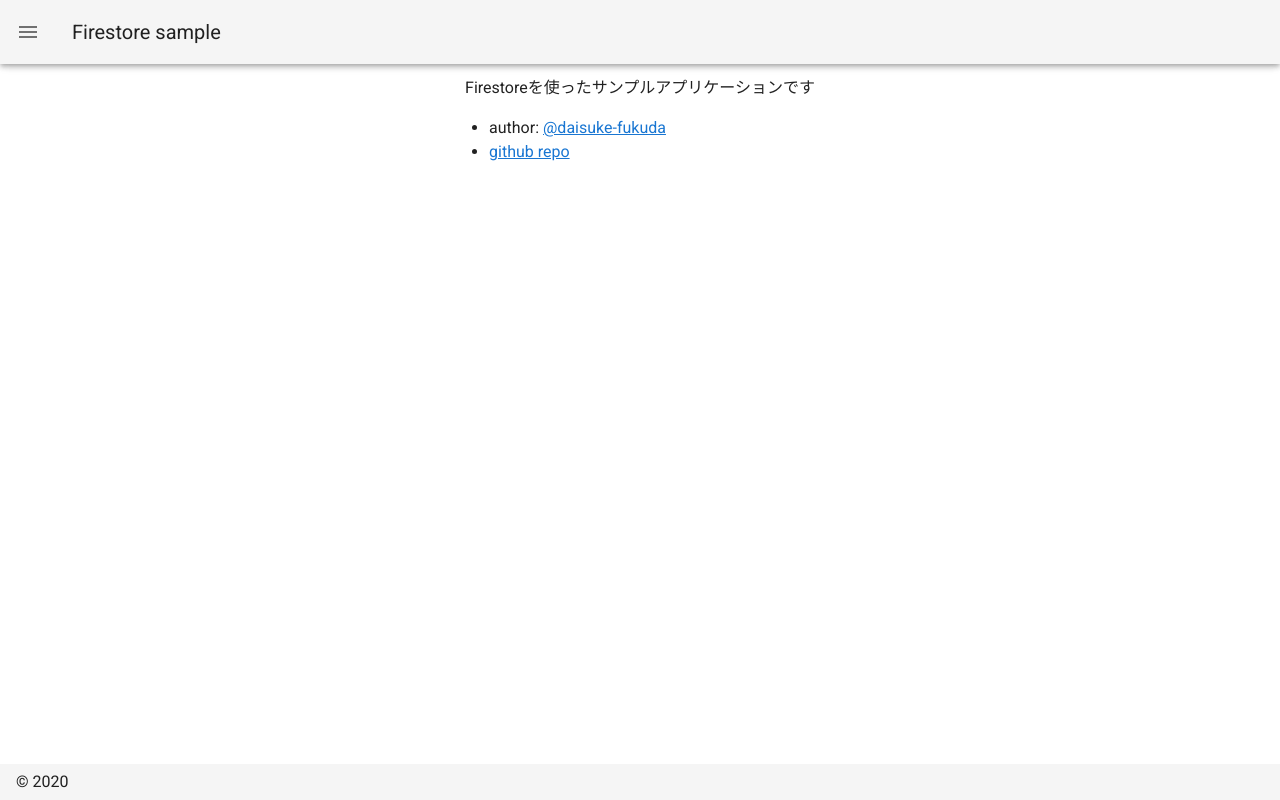
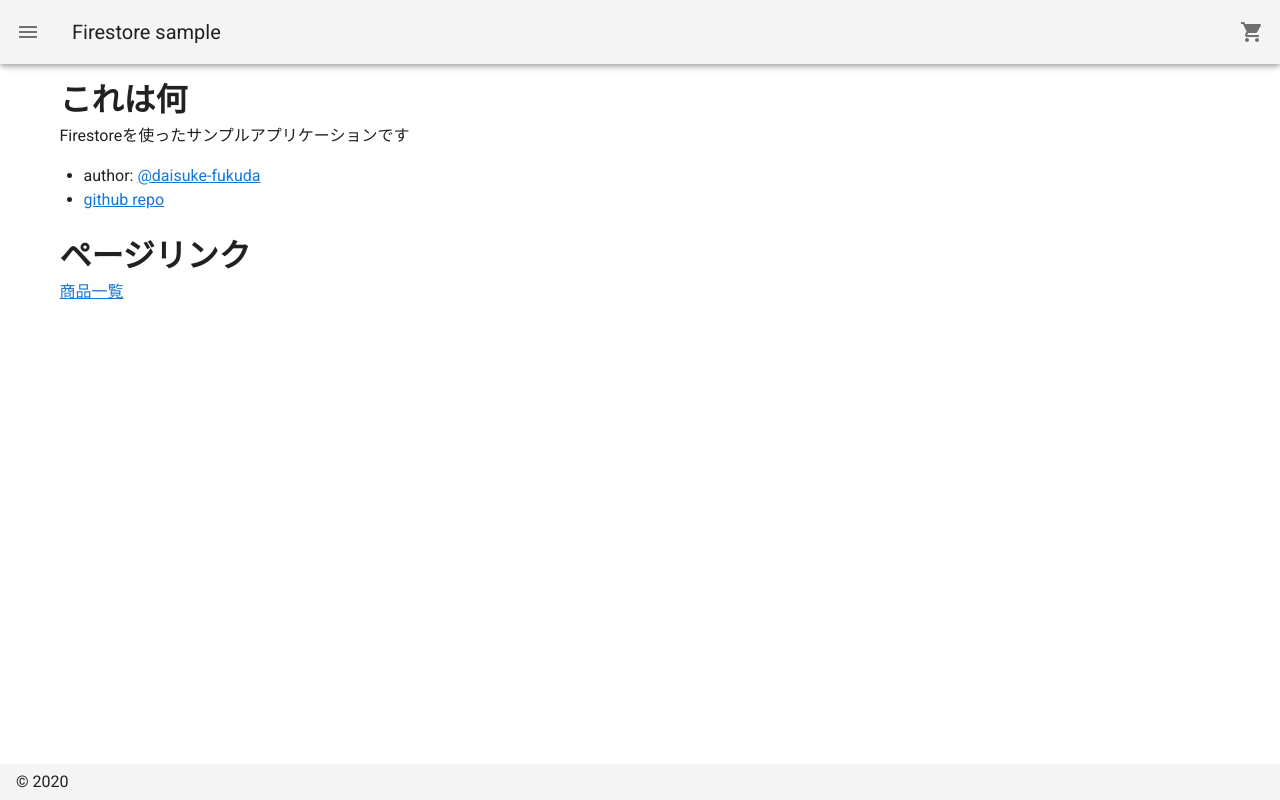
Before and after one commit to daisuke-fukuda/firestore-kanzen-rikai-sample, a Nuxt app in the folder app/: page / in a window 1280 px wide. Built offline with nearby package versions, Linux system fonts and the light colour scheme.

Commit message:
create link

```diff
--- a/app/layouts/default.vue
+++ b/app/layouts/default.vue
@@ -1,5 +1,6 @@
 <template>
   <v-app>
+    <!--    sidebar -->
     <v-navigation-drawer v-model="drawer" fixed app>
       <v-list>
         <v-list-item
@@ -19,16 +20,26 @@
       </v-list>
     </v-navigation-drawer>
 
+    <!--    header -->
     <v-app-bar fixed app>
       <v-app-bar-nav-icon @click.stop="drawer = !drawer" />
       <v-toolbar-title v-text="title" />
+
+      <v-spacer></v-spacer>
+
+      <v-btn icon to="/cart">
+        <v-icon>mdi-cart</v-icon>
+      </v-btn>
     </v-app-bar>
+
+    <!--    content -->
     <v-content>
       <v-container>
         <nuxt />
       </v-container>
     </v-content>
 
+    <!--    footer-->
     <v-footer :fixed="false" app>
       <span>&copy; {{ new Date().getFullYear() }}</span>
     </v-footer>
@@ -45,6 +56,16 @@ export default {
           icon: 'mdi-apps',
           title: 'index',
           to: '/'
+        },
+        {
+          icon: 'mdi-shopping',
+          title: '商品一覧',
+          to: '/products'
+        },
+        {
+          icon: 'mdi-cart',
+          title: 'カート',
+          to: '/cart'
         }
       ],
       title: 'Firestore sample'
--- a/app/pages/cart.vue
+++ b/app/pages/cart.vue
@@ -34,7 +34,7 @@
       </v-col>
     </v-row>
 
-    <v-btn>購入する</v-btn>
+    <v-btn to="/thanks">購入する</v-btn>
   </v-container>
 </template>
 
--- a/app/pages/index.vue
+++ b/app/pages/index.vue
@@ -1,6 +1,7 @@
 <template>
-  <v-layout column justify-center align-center>
+  <v-layout column>
     <v-flex xs12 sm8 md6>
+      <h1>これは何</h1>
       <p>
         Firestoreを使ったサンプルアプリケーションです
       </p>
@@ -17,5 +18,12 @@
         </li>
       </ul>
     </v-flex>
+
+    <v-flex xs12 sm8 md6 class="pt-5">
+      <h1>ページリンク</h1>
+      <p>
+        <nuxt-link to="/products">商品一覧</nuxt-link>
+      </p>
+    </v-flex>
   </v-layout>
 </template>
--- a/app/pages/product/_id.vue
+++ b/app/pages/products/_id.vue
@@ -1,5 +1,9 @@
 <template>
   <v-container fluid>
+    <v-btn to="/products" class="mb-5">
+      戻る
+    </v-btn>
+
     <v-card class="mx-auto" max-width="1200">
       <v-img
         :src="card.src"
@@ -17,7 +21,7 @@
       <v-card-actions>
         <v-spacer></v-spacer>
         <v-btn color="primary">
-          購入する
+          カートに入れる
         </v-btn>
       </v-card-actions>
     </v-card>
--- a/app/pages/products.vue
+++ b/app/pages/products/index.vue
@@ -3,12 +3,15 @@
     <v-row dense>
       <v-col v-for="card in cards" :key="card.title" :cols="card.flex">
         <v-card class="mx-auto" max-width="344">
+          <nuxt-link to="/products/hoge">
             <v-img
+              to="/products/hoge"
               :src="card.src"
               class="white--text align-end"
               gradient="to bottom, rgba(0,0,0,.1), rgba(0,0,0,.5)"
               height="200px"
             ></v-img>
+          </nuxt-link>
 
           <v-card-title v-text="card.title"></v-card-title>
 
@@ -17,10 +20,8 @@
           </v-card-subtitle>
 
           <v-card-actions>
-            <v-btn text>Share</v-btn>
-
-            <v-btn color="purple" text>
-              Explore
+            <v-btn to="/products/hoge">
+              詳細
             </v-btn>
 
             <v-spacer></v-spacer>
--- a/app/pages/thanks.vue
+++ b/app/pages/thanks.vue
@@ -1,5 +1,9 @@
 <template>
   <v-container fluid>
     ご購入ありがとうございました。
+
+    <p>
+      <nuxt-link to="/products">商品一覧へ</nuxt-link>
+    </p>
   </v-container>
 </template>
```
Lines whose indentation alone changed are shown as unchanged.
